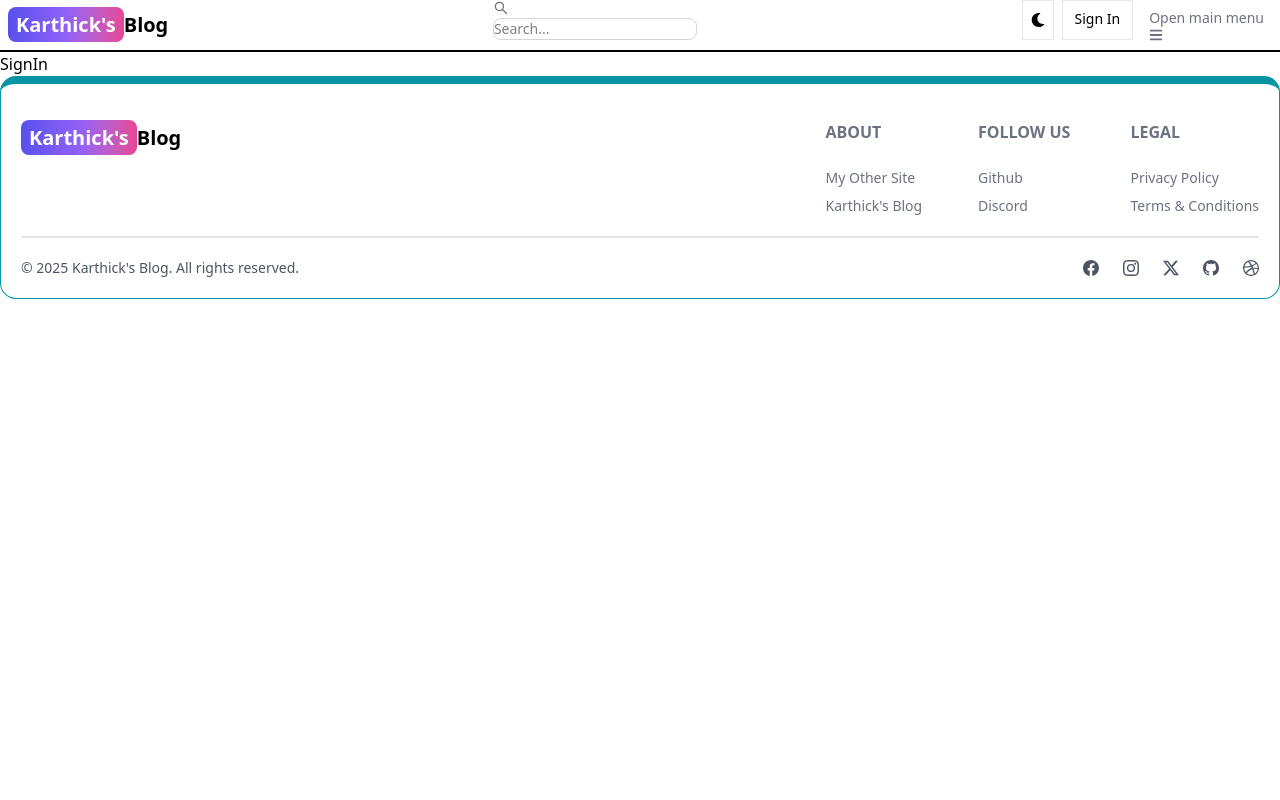
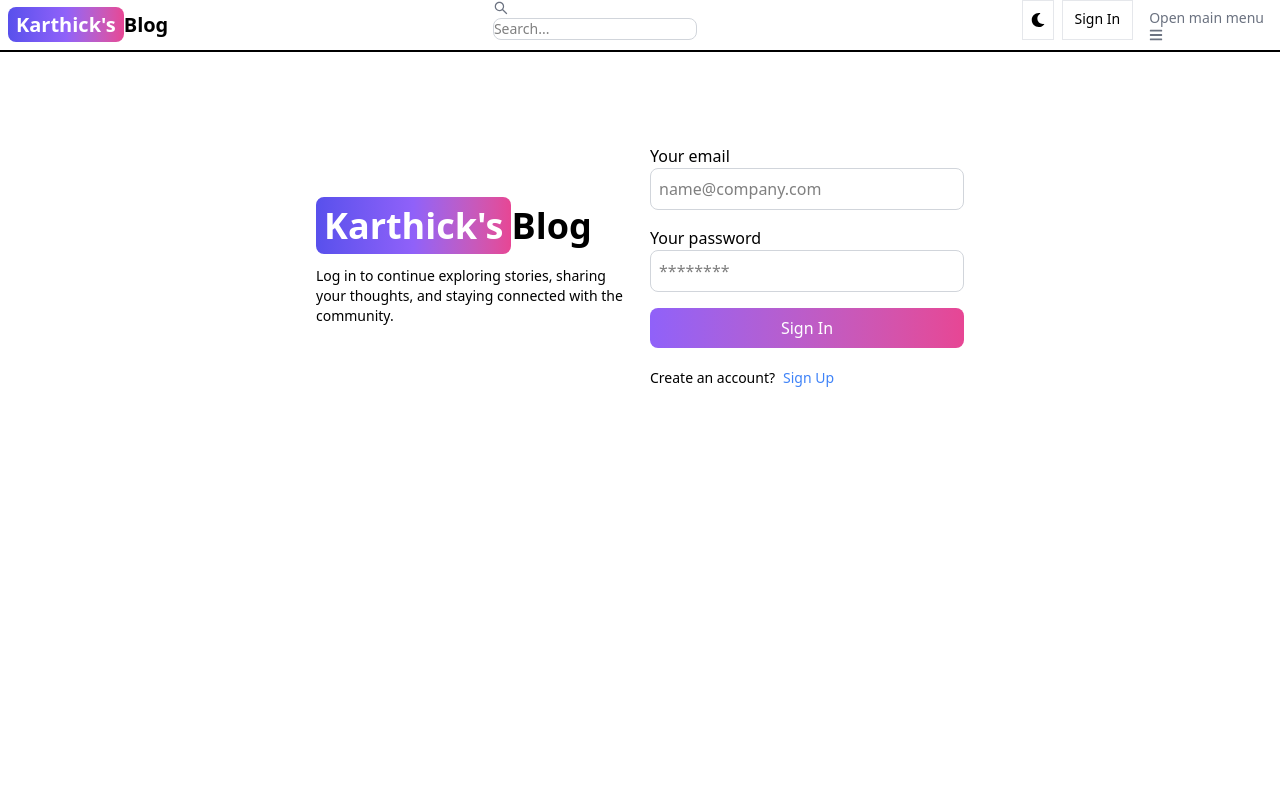
Before and after one commit to pkselva/mern-blog, a React (Vite) app in the folder client/: page /sign-in in a window 1280 px wide. Shown: the top 800 px of the page. Built offline with nearby package versions, Linux system fonts and the light colour scheme.

Commit message:
Complete Signin page functionality

```diff
--- a/client/src/pages/SignIn.jsx
+++ b/client/src/pages/SignIn.jsx
@@ -1,7 +1,105 @@
-import React from 'react'
+import { Alert } from 'flowbite-react'
+import React, { useState } from 'react'
+import { Link, useNavigate } from 'react-router-dom'
+import { loginUser } from '../services/product';
 
-export default function SignIn() {
+export default function Signin() {
+
+  const [formData, setFormData] = useState({});
+  const [errorMessage, setErrorMessage] = useState(null);
+  const [loading, setLoading] = useState(false);
+  const navigate = useNavigate();
+
+  const handleOnChange = (event) => {
+    setFormData({
+      ...formData,
+      [event.target.name]: event.target.value.trim()
+    });
+  };
+
+  const handleSubmit = async (event) => {
+    event.preventDefault();
+    setLoading(true);
+
+    if (!formData.email || !formData.password) {
+      setLoading(false);
+      return setErrorMessage("Please fill out all fields");
+    }
+
+    try {
+      const res = await loginUser(formData);
+      setLoading(false);
+      setErrorMessage(null);
+      if (!res.success) {
+        return setErrorMessage(res.error || "Something went wrong");
+      }
+
+      navigate('/');
+    } catch (error) {
+      setLoading(false);
+      setErrorMessage("Something went wrong");
+    }
+  };
+
   return (
-    <div>SignIn</div>
+    <div className='min-h-screen mt-20'>
+      <div className='flex p-3 max-w-2xl mx-auto flex-col gap-5 md:flex-row md:items-center'>
+        {/* left */}
+        <div className='flex-1'>
+          <Link to={"/"} className='font-bold dark:text-white text-4xl'>
+            <span className='px-2 py-1 bg-gradient-to-r from-indigo-600 via-purple-500 to-pink-500 rounded-lg text-white'>
+              Karthick's
+            </span>
+            Blog
+          </Link>
+          <p className='text-sm mt-5'>
+            Log in to continue exploring stories, sharing your thoughts, and staying connected with the community.
+          </p>
+        </div>
+        {/* right */}
+        <div className='flex-1'>
+          <form
+            className='flex flex-col gap-4'
+            onSubmit={handleSubmit}>
+            <div className='flex flex-col'>
+              <label>Your email</label>
+              <input
+                type="email"
+                placeholder='name@company.com'
+                name='email'
+                onChange={handleOnChange}
+                className='border border-gray-300 rounded-lg p-2' />
+            </div>
+            <div className='flex flex-col'>
+              <label>Your password</label>
+              <input
+                type="password"
+                placeholder='********'
+                name='password'
+                onChange={handleOnChange}
+                className='border border-gray-300 rounded-lg p-2' />
+            </div >
+            <button
+              className={`p-2 rounded-lg text-white bg-gradient-to-r from-purple-500 to-pink-500 hover:bg-gradient-to-l hover:from-purple-500 hover:to-pink-500 hover:cursor-pointer ${loading ? 'opacity-55 cursor-not-allowed' : ''}`}
+              type='submit'>
+              {loading ? 'Signing In....' : 'Sign In'}
+            </button>
+          </form>
+          <div className='flex gap-2 text-sm mt-5'>
+            <span>Create an account?</span>
+            <Link to={"/sign-up"} className='text-blue-500'>
+              Sign Up
+            </Link>
+          </div>
+          {errorMessage && (
+            <Alert
+              // className="bg-red-100 text-red-500 p-2 text-center rounded-lg"
+              className='mt-5' color='failure'>
+              {errorMessage}
+            </Alert>
+          )}
+        </div>
+      </div>
+    </div>
   )
 }
--- a/client/src/services/product.js
+++ b/client/src/services/product.js
@@ -14,3 +14,18 @@ export const registerUser = async (data) => {
         };
     }
 };
+
+export const loginUser = async (data) => {
+    try {
+        const res = await axios.post("/api/auth/signin", data);
+        return {
+            success: true,
+            data: res.data
+        };
+    } catch (error) {
+        return {
+            success: false,
+            error: error.response?.data?.message || error.message
+        };
+    }
+};
```
